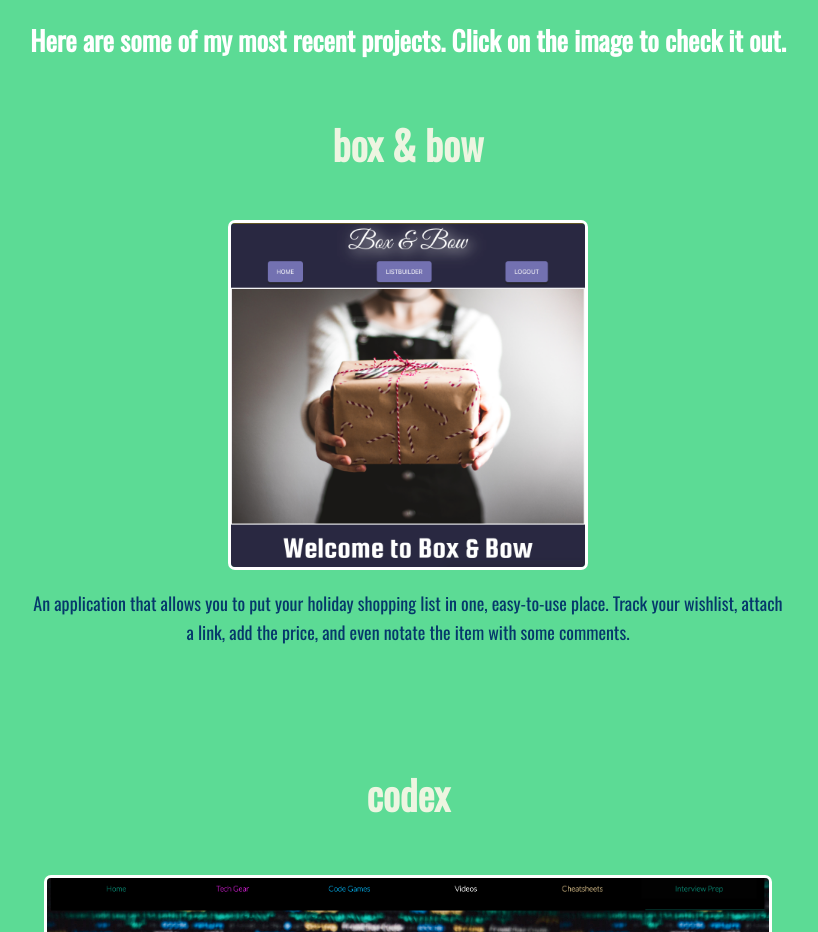
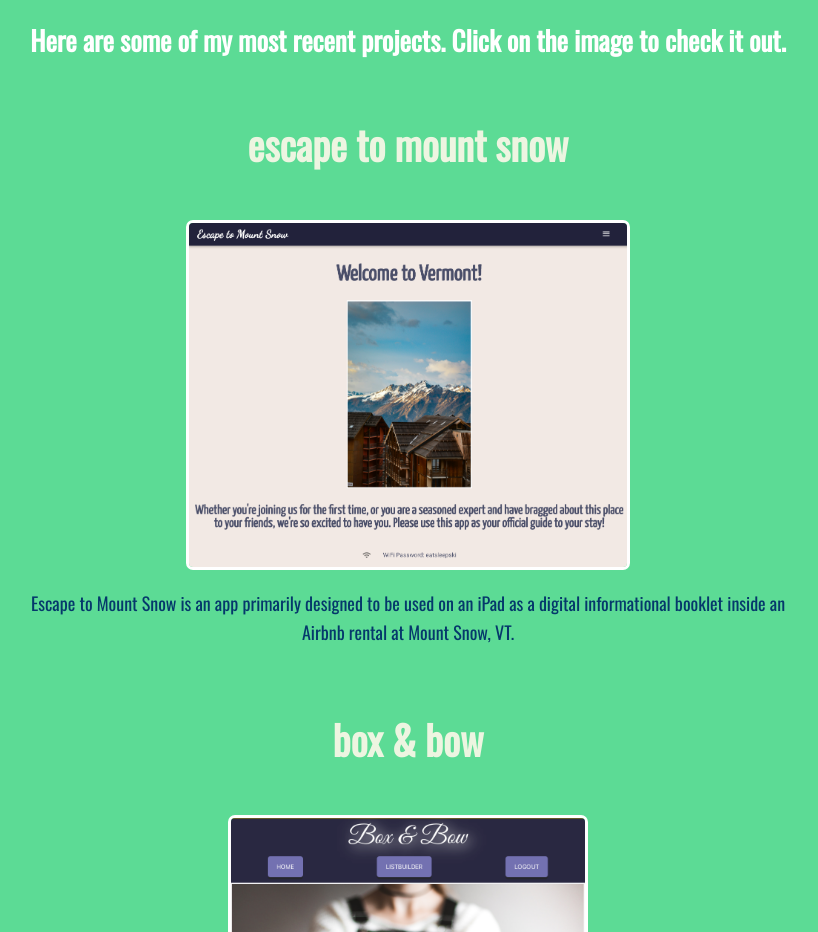
Before and after one commit to mikegoolsby/mgoolsbydotcom, a Gatsby site: page / in a window 1280 px wide. Shown: the part 1540-2472 px from the top of the page, without its empty margins (240-1058 px from the left). Built offline with nearby package versions, Linux system fonts and the light colour scheme; Gatsby itself is replaced by a stand-in of ours.

Commit message:
adds finalized capstone

```diff
--- a/src/pages/index.js
+++ b/src/pages/index.js
@@ -6,6 +6,7 @@ import codex from '../images/codex.png'
 import rqst from '../images/rqst.png'
 import walter from '../images/wherewalter.png'
 import portfolio from '../images/portfolio.png'
+import escape from '../images/escape.png'
 
 const IndexPage = () => {
   return (
@@ -32,6 +33,17 @@ const IndexPage = () => {
           data-sal-delay="200"
           data-sal-easing="ease">
           <h2>Here are some of my most recent projects. Click on the image to check it out.</h2>
+          <h3>escape to mount snow</h3>
+          <div className="projects" data-sal="fade"
+            data-sal-delay="200"
+            data-sal-easing="ease">
+          <a href="https://heuristic-hamilton-019363.netlify.app/"
+                target="_blank"
+                rel="nofollow noopener noreferrer"
+                aria-label="External Link"
+              ><img src={escape} className="proj-img hvr-grow" alt="home page of escape from mount snow"></img></a>
+              <p>Escape to Mount Snow is an app primarily designed to be used on an iPad as a digital informational booklet inside an Airbnb rental at Mount Snow, VT. </p>
+          </div>
           <h3>box & bow</h3>
           <div className="projects">
             <a href="https://frosty-darwin-4987e4.netlify.app/"
```
Also changed, not shown: src/images/escape.png (added).
